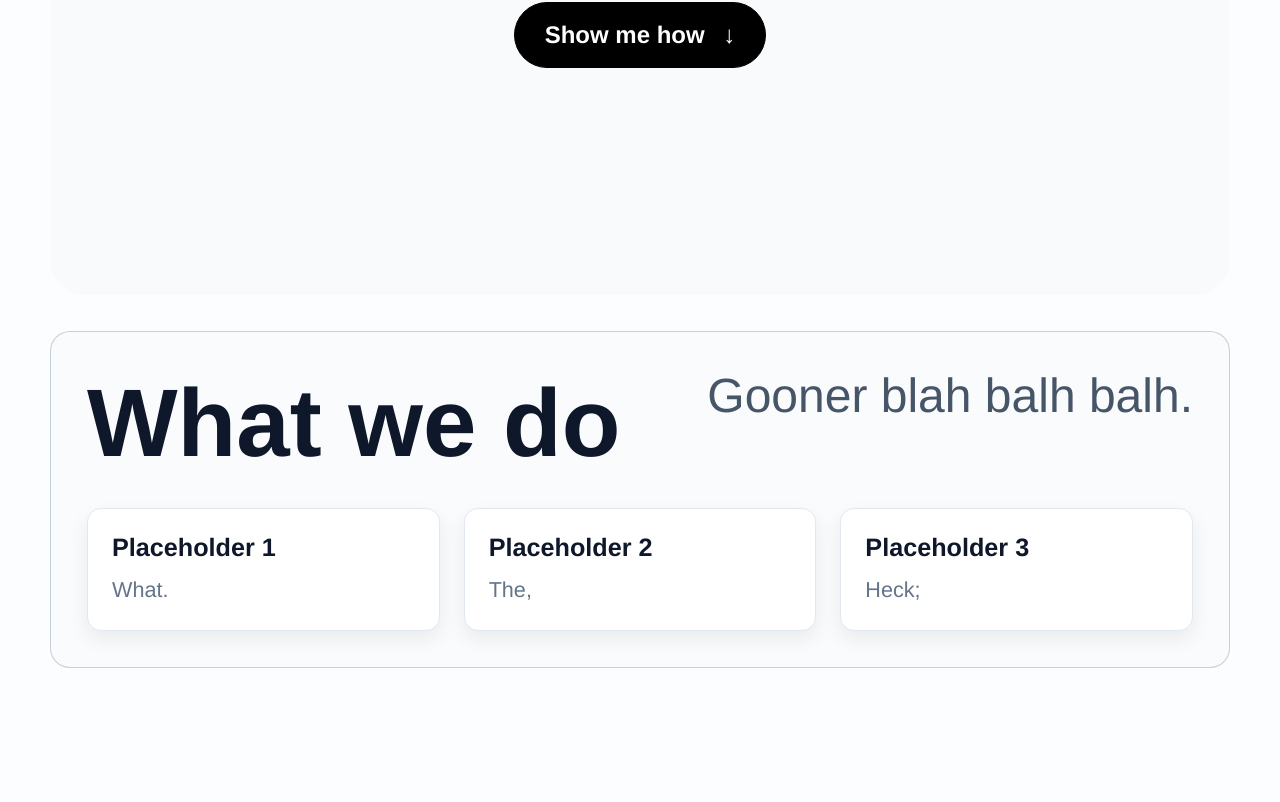
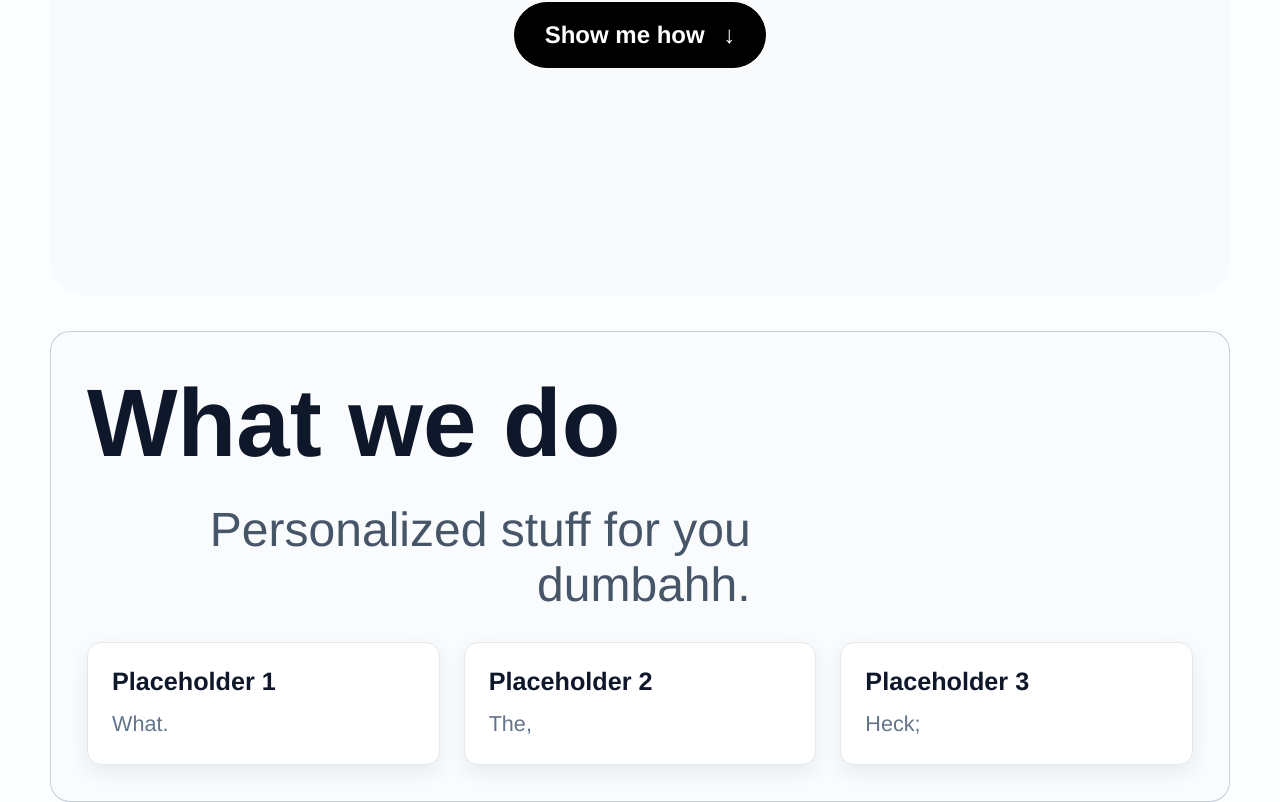
Before and after one commit to antranig8/raptorhacks-project, a React (Vite) app in the folder frontend/CodeMaxxer/: page / in a window 1280 px wide. Shown: the part 530-1332 px from the top of the page. Before the commit the page ends 1198 px from the top, so only its background shows below. Built offline with nearby package versions, Linux system fonts and the light colour scheme; a web font is replaced by a local one.

Commit message:
stagger animation

```diff
--- /dev/null
+++ b/frontend/CodeMaxxer/src/hooks/useInViewAnimation.jsx
@@ -0,0 +1,39 @@
+import { useEffect, useRef, useState } from 'react'
+
+export default function useInViewAnimation({ threshold = 0.2, rootMargin = '0px', once = true, onVisible } = {}) {
+    const ref = useRef(null)
+    const [isVisible, setIsVisible] = useState(false)
+
+    useEffect(() => {
+        const element = ref.current
+        if (!element) return
+
+        if (isVisible && once) return
+
+        const observer = new IntersectionObserver(
+            ([entry]) => {
+                if (entry.isIntersecting) {
+                    setIsVisible(true)
+                    if (onVisible) {
+                        onVisible(entry)
+                    }
+                    if (once && element) {
+                        observer.unobserve(element)
+                    }
+                }
+            },
+            {
+                threshold,
+                rootMargin,
+            }
+        )
+
+        observer.observe(element)
+
+        return () => {
+            observer.disconnect()
+        }
+    }, [threshold, rootMargin, once, isVisible])
+
+    return { ref, isVisible }
+}
--- a/frontend/CodeMaxxer/src/pages/Home/Components/Hero.jsx
+++ b/frontend/CodeMaxxer/src/pages/Home/Components/Hero.jsx
@@ -1,13 +1,48 @@
+import { useEffect, useState } from 'react'
 import styles from '@home/styles/Hero.module.css'
+import useInViewAnimation from '@/hooks/useInViewAnimation'
 
 function Hero() {
+    const { ref, isVisible } = useInViewAnimation({ threshold: 0.15, rootMargin: '0px 0px -30px 0px' })
+    const [contentVisible, setContentVisible] = useState(false)
+
+    useEffect(() => {
+        let timer
+        if (isVisible) {
+            timer = setTimeout(() => {
+                setContentVisible(true)
+            }, 700) // after backdrop fade-in completes
+        } else {
+            setContentVisible(false)
+        }
+
+        return () => {
+            if (timer) {
+                clearTimeout(timer)
+            }
+        }
+    }, [isVisible])
+
     return (
-        <section className={styles.hero}>
+        <section ref={ref} className={`${styles.hero} ${isVisible ? styles.visible : styles.hidden}`}>
             <div className={styles.content}>
                 <div className={styles.topContent}>
-                    <h1 className={styles.title}>Max Out Your Coding Stats</h1>
-                    <p className={styles.subtitle}>Learn flexibly, Learn faster, Learn better.</p>
-                    <button className={styles.ctaButton}>
+                    <h1
+                        className={`${styles.title} ${contentVisible ? styles.fallInVisible : styles.fallInHidden}`}
+                        style={{ transitionDelay: '120ms' }}
+                    >
+                        Max Out Your Coding Stats
+                    </h1>
+                    <p
+                        className={`${styles.subtitle} ${contentVisible ? styles.fallInVisible : styles.fallInHidden}`}
+                        style={{ transitionDelay: '220ms' }}
+                    >
+                        Learn flexibly, Learn faster, Learn better.
+                    </p>
+                    <button
+                        className={`${styles.ctaButton} ${contentVisible ? styles.fallInVisible : styles.fallInHidden}`}
+                        style={{ transitionDelay: '320ms' }}
+                    >
                         Show me how <span className={styles.ctaArrow}>↓</span>
                     </button>
                 </div>
--- a/frontend/CodeMaxxer/src/pages/Home/Components/Navbar.jsx
+++ b/frontend/CodeMaxxer/src/pages/Home/Components/Navbar.jsx
@@ -1,8 +1,11 @@
 import styles from '@home/styles/Navbar.module.css'
+import useInViewAnimation from '@/hooks/useInViewAnimation'
 
 function Navbar() {
+  const { ref, isVisible } = useInViewAnimation({ threshold: 0.1, rootMargin: '0px 0px -40px 0px' })
+
   return (
-    <nav className={styles.navbar}>
+    <nav ref={ref} className={`${styles.navbar} ${isVisible ? styles.visible : styles.hidden}`}>
       <div className={styles.leftGroup}>
         <a href="/" className={styles.logo}>CodeMaxxer</a>
       </div>
--- a/frontend/CodeMaxxer/src/pages/Home/Components/What.jsx
+++ b/frontend/CodeMaxxer/src/pages/Home/Components/What.jsx
@@ -1,25 +1,32 @@
 import styles from '@home/styles/What.module.css'
+import useInViewAnimation from '@/hooks/useInViewAnimation'
+
+const cardData = [
+    { title: 'Placeholder 1', description: 'What.' },
+    { title: 'Placeholder 2', description: 'The,' },
+    { title: 'Placeholder 3', description: 'Heck;' },
+]
 
 function What() {
+    const { ref, isVisible } = useInViewAnimation({ threshold: 0.1, rootMargin: '0px 0px -90px 0px' })
+
     return (
-        <section className={styles.whatSection} aria-label="What we do">
+        <section ref={ref} className={`${styles.whatSection} ${isVisible ? styles.visible : styles.hidden}`} aria-label="What we do">
             <div className={styles.headerRow}>
                 <h2 className={styles.title}>What we do</h2>
-                <p className={styles.subtitle}>Gooner blah balh balh.</p>
+                <p className={styles.subtitle}>Personalized stuff for you dumbahh.</p>
             </div>
             <div className={styles.placeholderRow}>
-                <article className={styles.card}>
-                    <h3>Placeholder 1</h3>
-                    <p>What.</p>
-                </article>
-                <article className={styles.card}>
-                    <h3>Placeholder 2</h3>
-                    <p>The,</p>
-                </article>
-                <article className={styles.card}>
-                    <h3>Placeholder 3</h3>
-                    <p>Heck;</p>
-                </article>
+                {cardData.map((item, idx) => (
+                    <article
+                        key={item.title}
+                        className={`${styles.card} ${isVisible ? styles.cardVisible : styles.cardHidden}`}
+                        style={{ transitionDelay: `${idx * 130}ms` }}
+                    >
+                        <h3>{item.title}</h3>
+                        <p>{item.description}</p>
+                    </article>
+                ))}
             </div>
         </section>
     )
--- a/frontend/CodeMaxxer/src/pages/Home/styles/Hero.module.css
+++ b/frontend/CodeMaxxer/src/pages/Home/styles/Hero.module.css
@@ -71,3 +71,25 @@
   margin-left: 0.5rem;
   display: inline-block;
 }
+
+.hidden {
+  opacity: 0;
+  transition: opacity 0.7s ease;
+}
+
+.visible {
+  opacity: 1;
+  transition: opacity 0.7s ease;
+}
+
+.fallInHidden {
+  opacity: 0;
+  transform: translateY(22px);
+  transition: opacity 0.5s ease, transform 0.5s ease;
+}
+
+.fallInVisible {
+  opacity: 1;
+  transform: translateY(0);
+  transition: opacity 0.5s ease, transform 0.5s ease;
+}
--- a/frontend/CodeMaxxer/src/pages/Home/styles/Navbar.module.css
+++ b/frontend/CodeMaxxer/src/pages/Home/styles/Navbar.module.css
@@ -111,3 +111,15 @@
 .ctaButton:focus-visible .ctaArrow {
     transform: translateX(2px);
 }
+
+.hidden {
+    opacity: 0;
+    transform: translateY(-12px);
+    transition: opacity 0.6s ease, transform 0.6s ease;
+}
+
+.visible {
+    opacity: 1;
+    transform: translateY(0);
+    transition: opacity 0.6s ease, transform 0.6s ease;
+}
--- a/frontend/CodeMaxxer/src/pages/Home/styles/What.module.css
+++ b/frontend/CodeMaxxer/src/pages/Home/styles/What.module.css
@@ -65,3 +65,26 @@
   font-size: .9rem;
   line-height: 1.5;
 }
+
+.cardHidden {
+  opacity: 0;
+  transform: translateY(20px);
+}
+
+.cardVisible {
+  opacity: 1;
+  transform: translateY(0);
+  transition: opacity 0.5s ease, transform 0.5s ease;
+}
+
+.hidden {
+  opacity: 0;
+  transform: translateY(20px);
+  transition: opacity 0.7s ease, transform 0.7s ease;
+}
+
+.visible {
+  opacity: 1;
+  transform: translateY(0);
+  transition: opacity 0.7s ease, transform 0.7s ease;
+}
```
